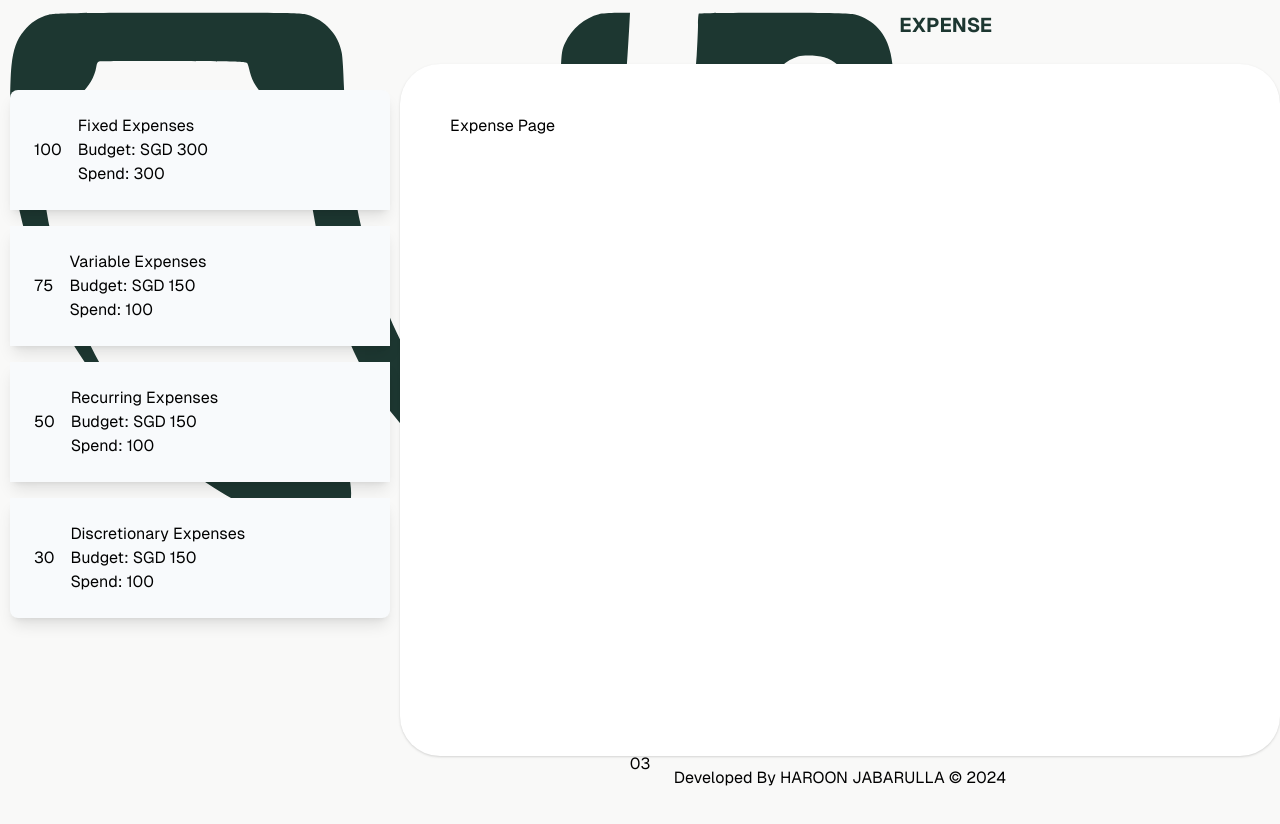
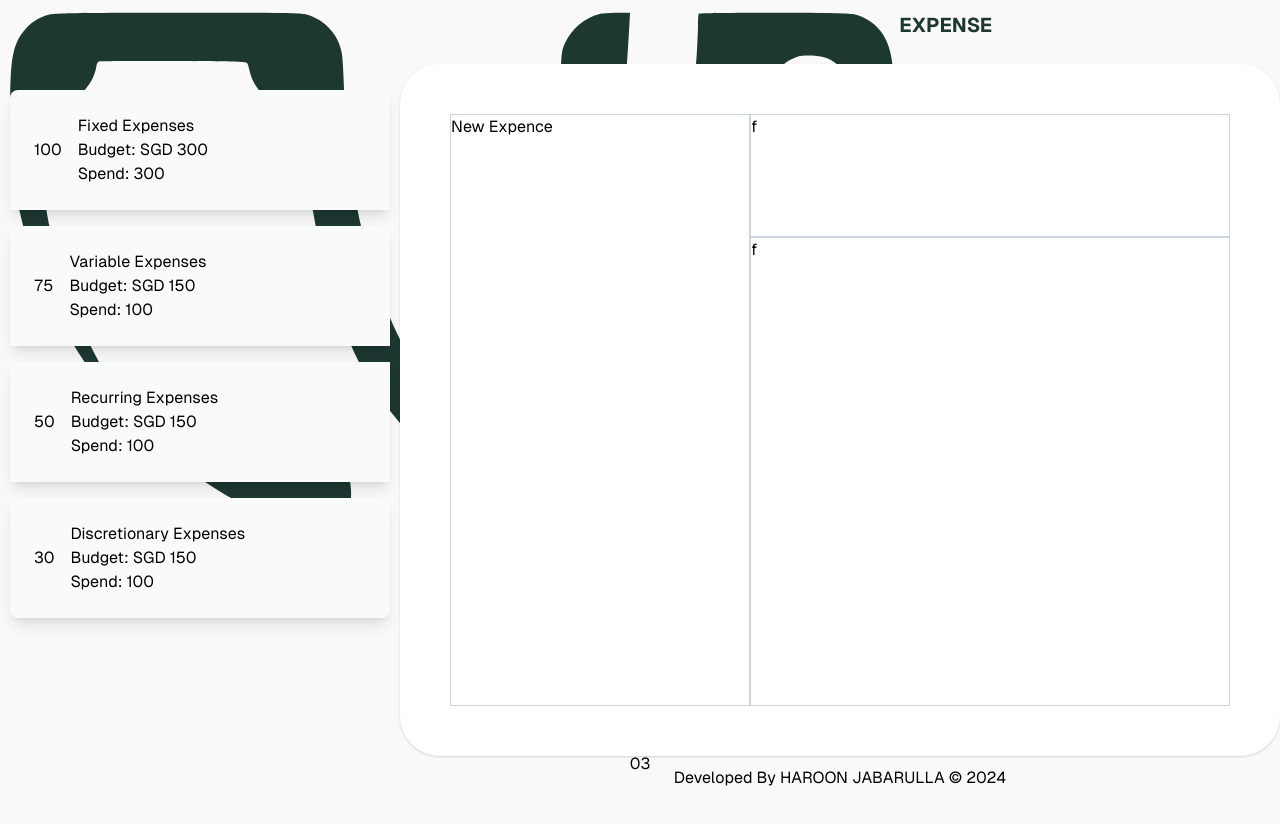
Before and after one commit to md-haroon/personal-finance-tracker, a Next.js app: page /expense in a window 1280 px wide. Shown: the top 824 px of the page. Built offline with nearby package versions, Linux system fonts and the light colour scheme.

Commit message:
expense setup

```diff
--- a/src/app/budgeting/page.js
+++ b/src/app/budgeting/page.js
@@ -1,7 +1,9 @@
 export default function budgetingPage(params) {
     return(
         <>
-            <h1>Budgeting Page</h1>
+            <div className="expence-container">
+
+            </div>
         </>
     )
 }
--- /dev/null
+++ b/src/app/expense/ExpenceFormComponent.js
@@ -0,0 +1,13 @@
+export default function ExpenceForm() {
+    return (
+        <>
+            <h1>New Expence</h1>
+            <form className="p-2">
+                <input type="text" className="w-full mt-9 border-2 border-rose-600" id="fname" name="fname" />
+                <input type="text" className="w-full mt-9 border-2 border-rose-600" id="lname" name="lname" />
+                <input type="text" className="w-full mt-9 border-2 border-rose-600" id="lname" name="lname" />
+            </form>
+        </>
+
+    )
+}
--- /dev/null
+++ b/src/app/expense/expense.page.css
@@ -0,0 +1,22 @@
+
+.expence-container{
+    @apply flex flex-row h-full;
+}
+
+.form-section{
+    min-width: 300px;
+    @apply flex flex-col w-1/4 h-full border border-slate-300;
+}
+
+.details-section{
+    @apply flex flex-col w-3/4 h-full;
+}
+
+.sumary-cards{
+    @apply border border-slate-300;
+    height: 123px
+}
+
+.expence-details{
+    @apply border border-slate-300 grow;
+}
--- a/src/app/expense/page.js
+++ b/src/app/expense/page.js
@@ -1,7 +1,26 @@
+import ExpenceForm from "@/app/expense/ExpenceFormComponent";
+
+import "@/app/expense/expense.page.css";
+
 export default function expensePage(params) {
     return(
         <>
-            <h1>Expense Page</h1>
+        <div className="expence-container">
+
+            <section className="form-section">
+                <ExpenceForm />
+            </section>
+
+            <div className="details-section">
+                <section className="sumary-cards">
+f
+                </section>
+                <section className="expence-details">
+f
+                </section>
+            </div>
+
+        </div>
         </>
     )
 }
```
